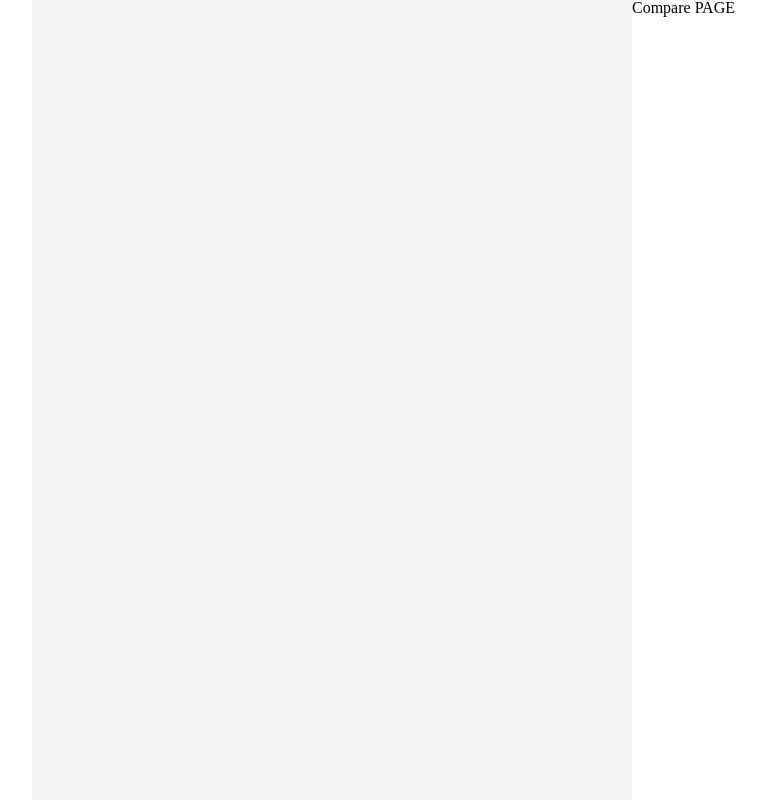
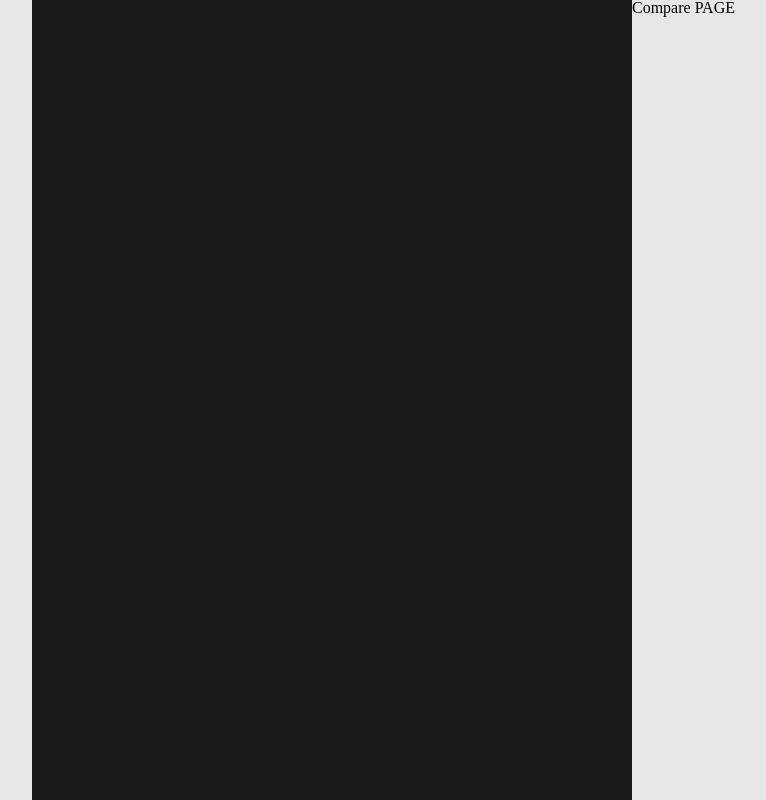
Before and after one commit to Fran-Fe/franfe-front, a React (Create React App) app: page /compare in a window 1280 px wide. Shown: the whole page, without its empty margins (8-774 px from the left). Built offline with nearby package versions, Linux system fonts and the light colour scheme.

Commit message:
feat: NotFound Page

```diff
--- a/src/App.tsx
+++ b/src/App.tsx
@@ -1,6 +1,6 @@
 import { BrowserRouter as Router, Route, Routes } from 'react-router-dom';
 import { ThemeProvider } from 'styled-components';
-import { Home, Compare, Gallery, Rank } from 'pages';
+import { Home, Compare, Gallery, Rank, NotFound } from 'pages';
 import { GlobalStyles, theme } from 'styles';
 import Layout from 'layouts/Layout';
 
@@ -13,8 +13,9 @@ const App = () => {
           <Route element={<Layout />}>
             <Route path="/" element={<Home />} />
             <Route path="/compare" element={<Compare />} />
-            <Route path="/gallery" element={<Gallery />} />
+            <Route path="/gallery" element={<Gallery />} />q
             <Route path="/rank" element={<Rank />} />
+            <Route path="*" element={<NotFound />} />
           </Route>
         </Routes>
       </ThemeProvider>
--- /dev/null
+++ b/src/components/NotFound/NotFoundComponent.tsx
@@ -0,0 +1,9 @@
+const NotFoundComponent = () => {
+  return (
+    <div>
+      <span>asd</span>
+    </div>
+  );
+};
+
+export default NotFoundComponent;
--- /dev/null
+++ b/src/components/NotFound/index.ts
@@ -0,0 +1 @@
+export { default as NotFoundComponent } from './NotFoundComponent';
--- a/src/components/OnBoarding/OnBoarding.tsx
+++ b/src/components/OnBoarding/OnBoarding.tsx
@@ -3,7 +3,7 @@ import styled from 'styled-components';
 const OnBoardingImg = styled.div`
   height: 100vh;
   width: 50%;
-  background-color: #f4f4f4;
+  background-color: #191919;
 `;
 
 const OnBoarding = () => {
--- a/src/layouts/Layout.tsx
+++ b/src/layouts/Layout.tsx
@@ -9,6 +9,7 @@ const OutContainer = styled.div`
   flex-direction: column;
   align-items: center;
   height: 100vh;
+  background-color: ${(props) => props.theme.backgorundPrimary};
 `;
 
 const MainContainer = styled.div`
--- /dev/null
+++ b/src/pages/NotFound.tsx
@@ -0,0 +1,11 @@
+import { NotFoundComponent } from 'components/NotFound';
+
+const NotFound = () => {
+  return (
+    <div>
+      <NotFoundComponent />
+    </div>
+  );
+};
+
+export default NotFound;
--- a/src/pages/index.ts
+++ b/src/pages/index.ts
@@ -2,3 +2,4 @@ export { default as Home } from './Home';
 export { default as Gallery } from './Gallery';
 export { default as Rank } from './Rank';
 export { default as Compare } from './Compare';
+export { default as NotFound } from './NotFound';
```
Also changed, not shown: public/assets/images/404_Error.svg (added).
